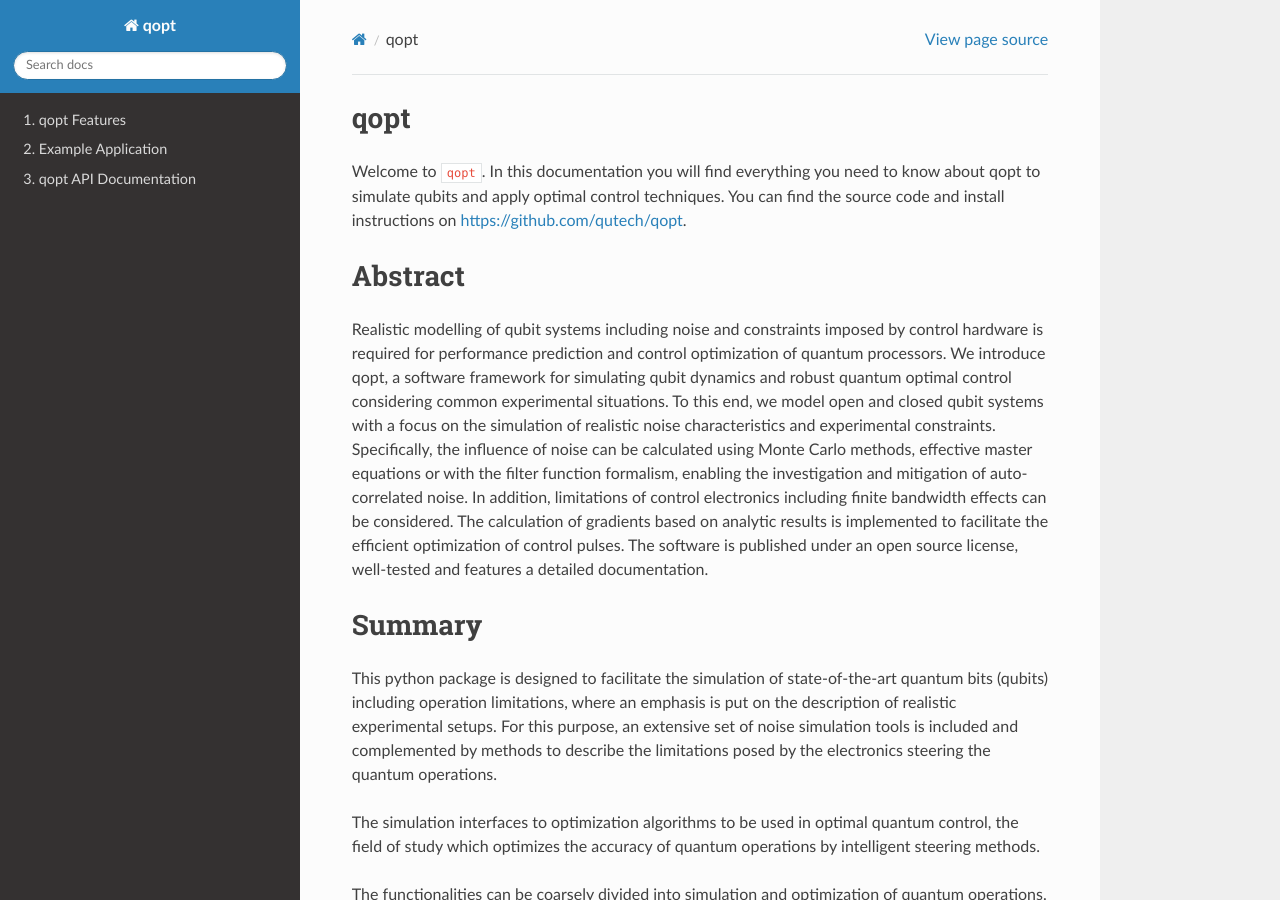
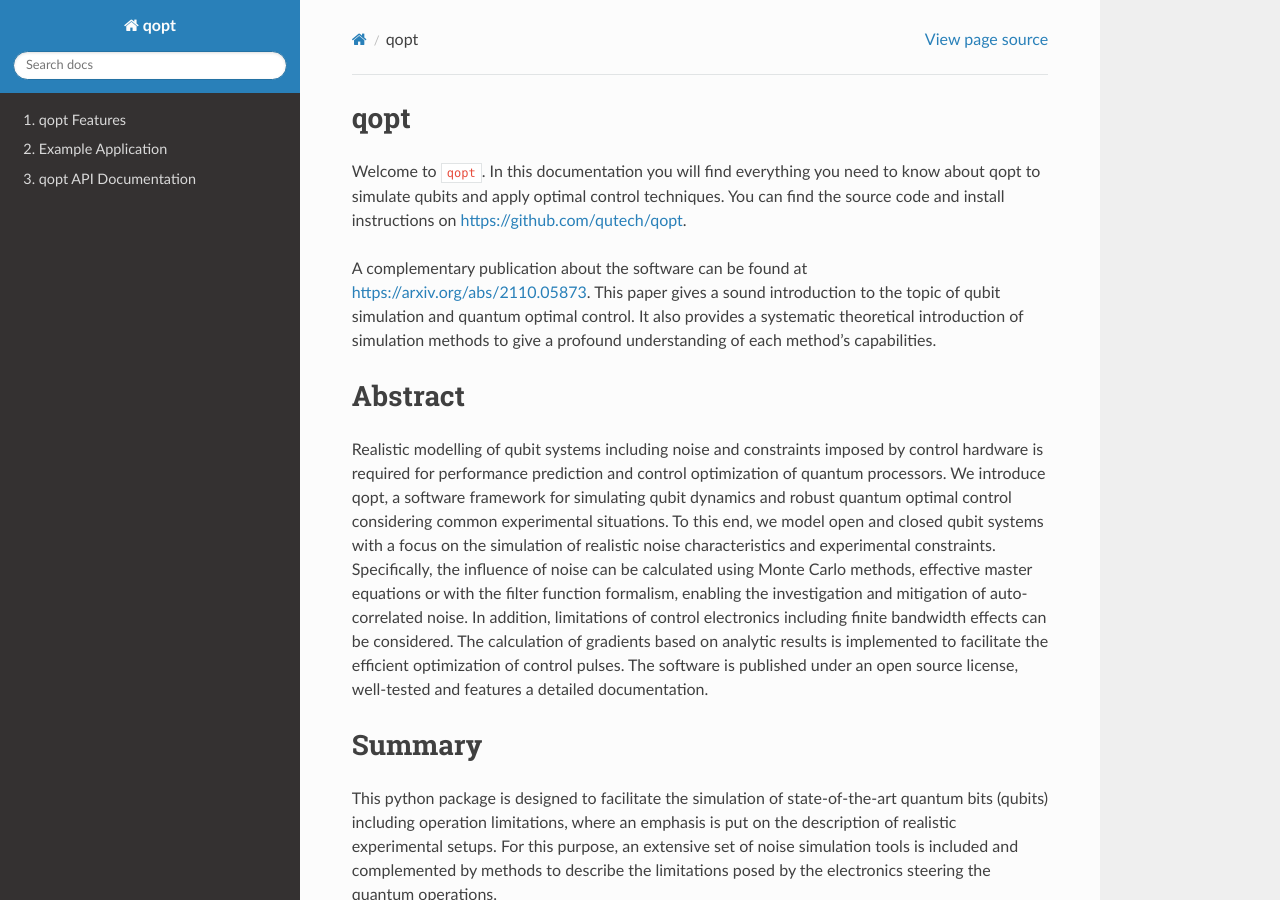
Before and after one commit to qutech/qopt, a Sphinx documentation site: the page built from doc/source/index.rst, in a window 1280 px wide and 900 px high. Built offline with Sphinx 7.4.7 and the Read the Docs theme 2.0.0, drawn with Linux system fonts in a browser that asks for light colours; pages that are not in the unit, such as notebooks, are missing from menus; some of the changed text lies outside the part shown.

Commit message:
mention the qopt paper in the documentation and the Readme

```diff
--- a/doc/source/index.rst
+++ b/doc/source/index.rst
@@ -16,6 +16,12 @@
 know about qopt to simulate qubits and apply optimal control techniques. You
 can find the source code and install instructions on
 https://github.com/qutech/qopt.
+
+A complementary publication about the software can be found at
+https://arxiv.org/abs/2110.05873. This paper gives a sound introduction to the
+topic of qubit simulation and quantum optimal control. It also provides a
+systematic theoretical introduction of simulation methods to give a profound
+understanding of each method's capabilities.
 
 Abstract
 ========
@@ -189,6 +195,13 @@
 frequently jump to the classes and functions your are using to look up the
 signatures.
 
+Citing
+======
+
+If you are using qopt for your work then please cite the qopt paper
+(https://arxiv.org/abs/2110.05873 ) as the funding of the development depends
+on the public impact.
+
 
 .. toctree::
    :maxdepth: 2
```
Also changed, not shown: README.md (+9 -1 lines).
